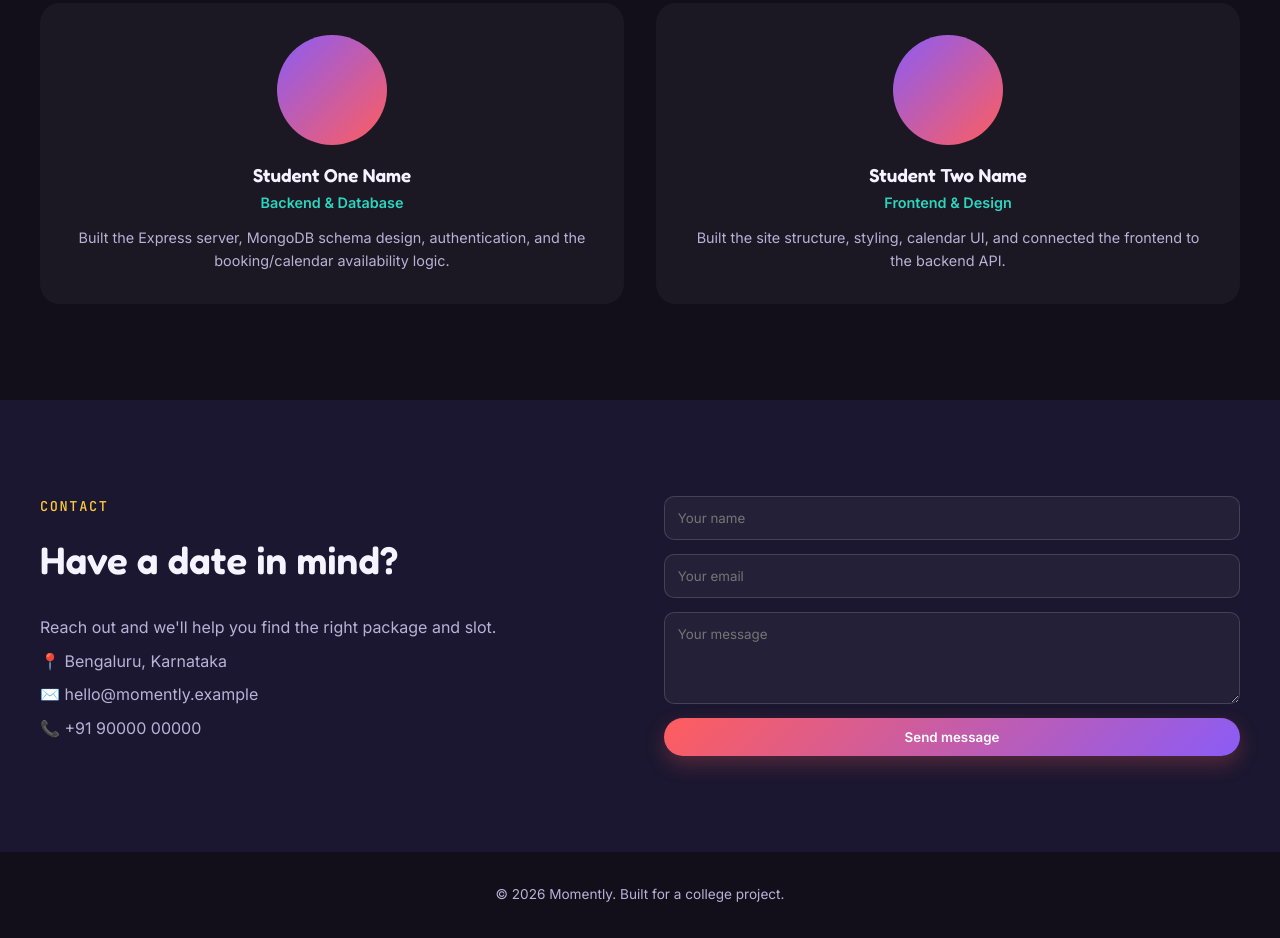
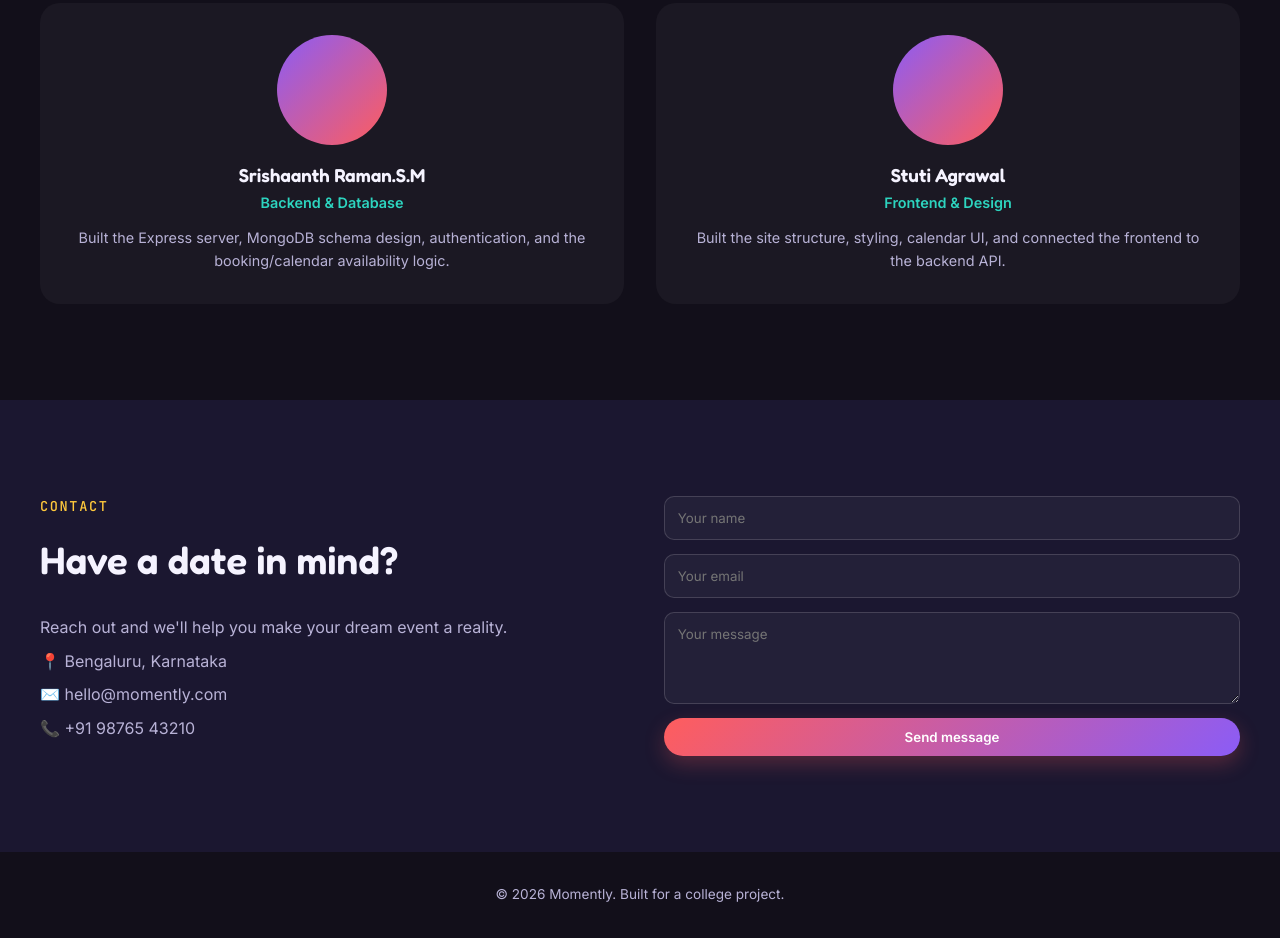
Before and after one commit to SrishaanthRaman/event-registration, a website: page public/index.html in a window 1280 px wide. Shown: the part 3336-4274 px from the top of the page. Drawn offline with nearby package versions, Linux system fonts and the light colour scheme; no server answers.

```diff
--- a/public/index.html
+++ b/public/index.html
@@ -164,14 +164,14 @@
       <div class="team-card">
         <!-- editable bg img -->
         <div class="team-photo"></div>
-        <h3>Student One Name</h3>
+        <h3>Srishaanth Raman.S.M</h3>
         <p class="team-role">Backend &amp; Database</p>
         <p class="team-contribution">Built the Express server, MongoDB schema design, authentication, and the booking/calendar availability logic.</p>
       </div>
       <div class="team-card">
         <!-- editable bg img -->
         <div class="team-photo"></div>
-        <h3>Student Two Name</h3>
+        <h3>Stuti Agrawal</h3>
         <p class="team-role">Frontend &amp; Design</p>
         <p class="team-contribution">Built the site structure, styling, calendar UI, and connected the frontend to the backend API.</p>
       </div>
@@ -185,10 +185,10 @@
     <div>
       <p class="eyebrow">Contact</p>
       <h2>Have a date in mind?</h2>
-      <p class="body-text">Reach out and we'll help you find the right package and slot.</p>
+      <p class="body-text">Reach out and we'll help you make your dream event a reality.</p>
       <p class="contact-detail">📍 Bengaluru, Karnataka</p>
-      <p class="contact-detail">✉️ hello@momently.example</p>
-      <p class="contact-detail">📞 +91 90000 00000</p>
+      <p class="contact-detail">✉️ hello@momently.com</p>
+      <p class="contact-detail">📞 +91 98765 43210</p>
     </div>
     <form class="contact-form">
       <input type="text" placeholder="Your name" required>
```
Also changed, not shown: 1 other file.
